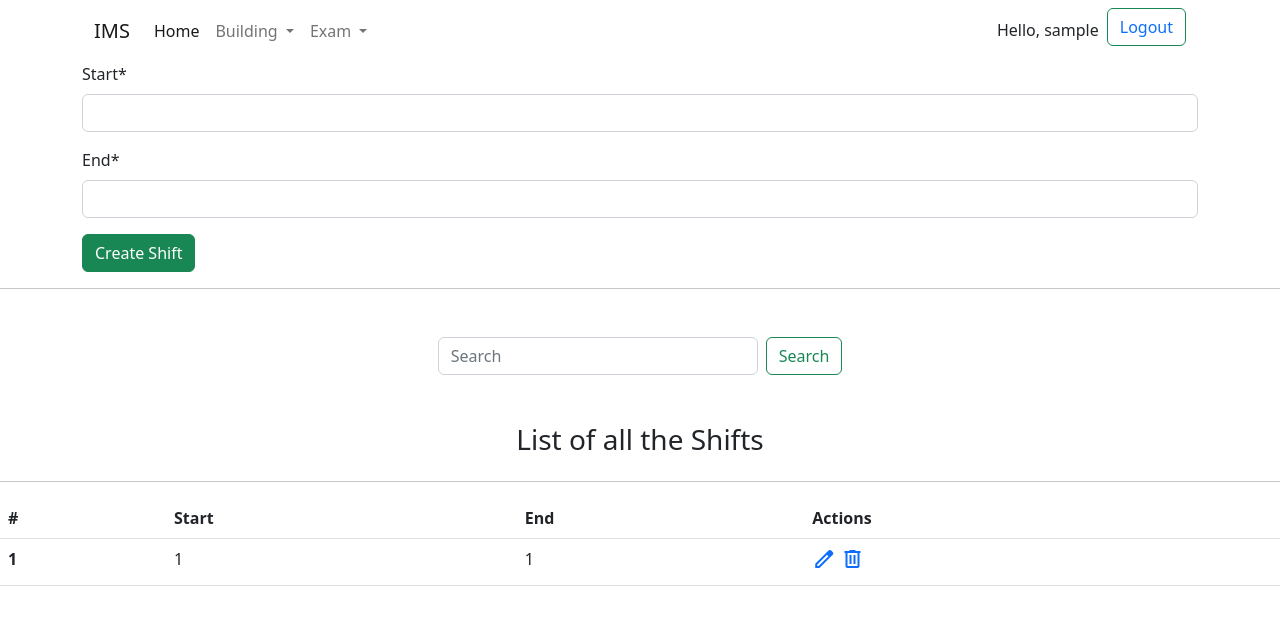
After one commit to Ashim101/Invigilator, a Django app: page /shifts/ in a window 1280 px wide. The commit adds this page. Shown: the top 625 px of the page. Run offline with Django 4.2, Linux system fonts and the light colour scheme; a user stored in the database is signed in; tables that the repository leaves empty hold one stand-in row (values such as "Sample post"); some libraries are stand-ins or nearby versions.

```diff
--- a/home/admin.py
+++ b/home/admin.py
@@ -35,13 +35,13 @@ class InvigilatorAdmin(admin.ModelAdmin):
 
 @admin.register(Exam)
 class ExamAdmin(admin.ModelAdmin):
-    list_display = ["id", "name","semester_type","regular_or_back","date","shift","start_time","end_time"]
+    list_display = ["id", "name","semester_type","regular_or_back"]
     search_fields = ["name"]
     list_filter=["semester_type"]
 
 @admin.register(ExamHallSession)
 class ExamHallSessionAdmin(admin.ModelAdmin):
-    list_display = ["id", "room","shift","date","exams_name"]
+    list_display = ["id", "room","date","exams_name"]
     def exams_name(self,obj):
        return ', '.join([exam.name for exam in obj.exams.all()])
 
--- a/home/forms.py
+++ b/home/forms.py
@@ -1,10 +1,15 @@
 from django import forms
-from .models import Building, Room, Invigilator, Exam,ExamHallSession
+from .models import Building, Room, Invigilator, Exam,ExamHallSession,Shift
 
 class BuildingForm(forms.ModelForm):
     class Meta:
         model=Building
         fields=("id","name")
+
+class ShiftForm(forms.ModelForm):
+    class Meta:
+        model=Shift
+        fields="__all__"
 
 
 class RoomForm(forms.ModelForm):
--- a/home/models.py
+++ b/home/models.py
@@ -63,7 +63,7 @@ class Invigilator(models.Model):
     email = models.EmailField(blank=True, null=True)
     gender = models.CharField(max_length=7, choices=GenderChoice.choices, default=GenderChoice.MALE.value)
     address = models.CharField(max_length=255,blank=True,null=True)
-    phone_number = models.CharField(max_length=255, blank=True, null=True,unique=True)
+    phone_number = models.CharField(max_length=255,unique=True)
     post = models.CharField(max_length=255, blank=True,null=True)
     slug=AutoSlugField(populate_from='firstname',unique=True,null=True,default=None)
 
@@ -82,29 +82,39 @@ class Invigilator(models.Model):
         return Invigilator.objects.all().exclude(id__in=assigned_invigilators)
 
 
+class Shift(models.Model):
+    start=models.IntegerField()
+    end=models.IntegerField()
+
+    def __str__(self):
+            return str(self.start) + "to" + str(self.end)
+
 
 class Exam(models.Model):
 
     class Semester_typeChoice(models.TextChoices):
         ODD = "Odd", "odd"
         EVEN = "Even", "Even"
+        NONE = "None", "None"
+
 
     class RegularOrBackChoices(models.TextChoices):
         REGULAR = "Regular", "Regular"
         BACK = "Back", "Back"
+        NONE = "None", "None"
+
+
     class ShiftChoice(models.TextChoices):
-        MORNING = "Morning", "Morning"
-        DAY = "Day", "Day"
+        SIX = "6-9", "6-9"
+        DAY = "12-12", "10-12"
+
+
     name = models.CharField(max_length=255)
     semester_type = models.CharField(max_length=50,choices=Semester_typeChoice.choices,default=Semester_typeChoice.ODD.value)
     regular_or_back = models.CharField(max_length=50,choices=RegularOrBackChoices.choices,default=RegularOrBackChoices.REGULAR.value)
-
     date = models.DateField()
-    shift = models.CharField(max_length=255,choices=ShiftChoice.choices, default=ShiftChoice.DAY.value)
-    start_time = models.TimeField()
-    end_time = models.TimeField()
+    shift = models.ManyToManyField(Shift)
     slug=AutoSlugField(populate_from='name',unique=True,null=True,default=None)
-
 
     @staticmethod
     def get_unmanaged_exams(date, shift):
@@ -122,8 +132,7 @@ class ExamHallSession(models.Model):
     )
     exams = models.ManyToManyField(Exam)
     invigilators = models.ManyToManyField(Invigilator)
-
-    shift = models.CharField(max_length=255,choices=ShiftChoice.choices)
+    shift = models.CharField(max_length=255,choices=ShiftChoice.choices,default=ShiftChoice.MORNING.value)
     date = models.DateField()
     slug=AutoSlugField(populate_from='date',unique=True,null=True,default=None)
 
@@ -134,4 +143,4 @@ class ExamHallSession(models.Model):
 
     class Meta:
         ordering= ["room__building"]
-        unique_together = ["room", "shift", "date"]
+        # unique_together = ["room", "shift", "date"]
--- /dev/null
+++ b/home/templates/shift.html
@@ -0,0 +1,58 @@
+{% extends 'base.html' %}
+{% block content %}
+
+
+{% load crispy_forms_tags %}
+  <form  method="POST">
+    {% csrf_token %}
+{{form|crispy}}
+
+    <input type="submit" class="btn btn-success" value="Create Shift">
+  </div>
+
+  </form>
+  <hr>
+
+  <form class="d-flex mb-5 mt-5 mx-auto justify-content-center align-items-center" role="search">
+    <input class="form-control me-2 w-25" type="search" name = "search" placeholder="Search" aria-label="Search">
+    <button class="btn btn-outline-success " type="submit">Search</button>
+  </form>
+  <div class="d-flex flex-column justify-content-center align-items-center ">
+    <h3>List of all the Shifts</h3>
+  </div>
+  <hr>
+<table class="table">
+  <thead>
+    <tr>
+      <th scope="col">#</th>
+      <th scope="col">Start</th>
+      <th scope="col">End</th>
+      <th scope="col">Actions</th>
+
+    </tr>
+  </thead>
+  <tbody>
+    {% for shift in shifts %}
+    <tr>
+      <th scope="row">{{forloop.counter}}</th>
+      <td>{{shift.start}}</td>
+      <td>{{shift.end}}</td>
+
+      <td>
+      <a href="/updateshift/{{shift.slug}}" class="text-decoration-none"><span class="material-symbols-outlined">
+        edit
+        </span>
+      </a>
+      <a href="/deleteshift/{{shift.slug}}" class="text-decoration-none">
+        <span class="material-symbols-outlined">
+          delete
+          </span>
+        </a>
+      </td>
+    </tr>
+    {% endfor %}
+  </tbody>
+</table>
+
+
+{% endblock %}
--- a/home/views.py
+++ b/home/views.py
@@ -11,10 +11,12 @@ from django.http import JsonResponse
 from django.http import JsonResponse,HttpResponseRedirect
 from django.shortcuts import redirect, render
 import pandas as pd
+from datetime import datetime
+from itertools import groupby
 
 
 from home.models import *
-from .forms import BuildingForm, RoomForm, InvigilatorForm, ExamForm,ExamHallSessionForm,InvigilatorUploadForm,ExcelUploadForm
+from .forms import BuildingForm, RoomForm, InvigilatorForm, ExamForm,ExamHallSessionForm,InvigilatorUploadForm,ExcelUploadForm,ShiftForm
 
 # Create your views here.
 def home(request):
@@ -41,7 +43,7 @@ def register(request):
         form = UserCreationForm(request.POST)
         if form.is_valid():
           form.save()
-          messages.success(request,"Account created successfully")
+          messages.uccess(request,"Account created successfully")
           return HttpResponseRedirect(reverse("login"))
         else:
           messages.error(request,"Account not created! please try again")
@@ -70,6 +72,30 @@ def login_page(request):
 def logout_page(request):
     logout(request)
     return HttpResponseRedirect(reverse("login"))
+
+
+
+
+@login_required(login_url="/login/")
+def shifts(request):
+    form = ShiftForm()
+    building_qs = Shift.objects.all()
+    if request.GET.get("search"):
+        search= request.GET.get("search")
+        building_qs=building_qs.filter(
+            Q(name__icontains=search)
+
+            )
+    context = {
+        "form":form,
+        "shifts":building_qs
+    }
+    if request.method == "POST":
+        form=ShiftForm(request.POST)
+        if form.is_valid():
+           form.save()
+
+    return render(request, "shift.html",context=context)
 
 
 
@@ -124,7 +150,8 @@ def rooms(request):
 @login_required(login_url="/login/")
 def exams(request):
     form = ExamForm()
-    exam_qs = Exam.objects.all()
+    exams = Exam.objects.all().order_by('name')
+
     if request.GET.get("search"):
         search= request.GET.get("search")
         exam_qs=exam_qs.filter(
@@ -135,15 +162,45 @@ def exams(request):
 
 
 
+
             )
+    shifts =Shift.objects.all()
+
+
+    if request.method == "POST":
+        selected_dates_with_shifts = request.POST.get('selectedDatesWithShiftsField')
+        dates_with_shifts_list = selected_dates_with_shifts.split(', ')
+
+        for date_with_shift in dates_with_shifts_list:
+            date, shifts = date_with_shift.split(': ')
+            date_obj = datetime.strptime(date, '%Y-%m-%d').date()
+
+            # Now, shifts will be a comma-separated string, you can further process it to create the ManyToMany relationship
+            shifts_list = [int(shift) for shift in shifts.split(',')]
+            exam_exists = Exam.objects.filter(name=request.POST.get('name'),
+                                 date=date_obj, shift__in=shifts_list).exists()
+
+            if not exam_exists:
+            # Create Exam object with the selected date and shifts
+                exam = Exam.objects.create(date=date_obj,
+                                       name=request.POST.get('name'),
+                                       semester_type=request.POST.get('semester_type'),
+                                        regular_or_back=request.POST.get('regular_or_back'),
+                                        )
+                exam.shift.set(shifts_list)
+            else:
+                messages.error(request,"This exam name of the given date and shift already exist")
+    grouped_exams = {}
+    for name, exams_group in groupby(exams, lambda x: x.name):
+        grouped_exams[name] = list(exams_group)
     context = {
         "form":form,
-        "exams":exam_qs
+        "grouped_exams":grouped_exams,
+        "shifts":shifts
     }
-    if request.method == "POST":
-        form=ExamForm(request.POST)
-        if form.is_valid():
-           form.save()
+
+        # Redirect or return response as needed after creating the Exam objects
+        # For example, you can redirect the user to a new page showing the created exams.
 
     return render(request, "exam.html",context=context)
 
@@ -156,9 +213,11 @@ def invigilators(request):
         invigilator_qs=invigilator_qs.filter(
             Q(firstname__icontains=search)|
             Q(lastname__icontains=search)|
-            Q(age__icontains=search)|
             Q(gender__icontains=search)|
             Q(address__icontains=search)|
+            Q(post__icontains=search)|
+
+
             Q(phone_number__icontains=search)
 
 
--- a/invigilator/urls.py
+++ b/invigilator/urls.py
@@ -13,6 +13,7 @@ urlpatterns = [
     path("register/", register, name="register"),
     path("login/", login_page, name="login"),
     path("logout/", logout_page, name="logout"),
+    path("shifts/", shifts, name="shifts"),
     path("rooms/", rooms, name="rooms"),
     path("exams/", exams, name="exams"),
     path("buildings/", buildings, name="buildings"),
--- a/templates/base.html
+++ b/templates/base.html
@@ -10,6 +10,14 @@
     rel="stylesheet">
     <link rel="stylesheet" href="https://fonts.googleapis.com/css2?family=Material+Symbols+Outlined:opsz,wght,FILL,GRAD@20..48,100..700,0..1,-50..200" />
     <script src="https://ajax.googleapis.com/ajax/libs/jquery/3.5.1/jquery.min.js"></script>
+    <!-- Add these in the <head> section of your HTML file -->
+<!-- Add these in the <head> section of your HTML file -->
+  <link rel="stylesheet" href="https://cdnjs.cloudflare.com/ajax/libs/fullcalendar/3.10.2/fullcalendar.min.css">
+  <script src="https://cdnjs.cloudflare.com/ajax/libs/moment.js/2.29.1/moment.min.js"></script>
+  <script src="https://cdnjs.cloudflare.com/ajax/libs/jquery/3.6.0/jquery.min.js"></script>
+  <script src="https://cdnjs.cloudflare.com/ajax/libs/fullcalendar/3.10.2/fullcalendar.min.js"></script>
+
+
   </head>
   <body>
 
@@ -41,6 +49,7 @@
                   Exam
                 </a>
                 <ul class="dropdown-menu">
+                  <li><a class="dropdown-item" href="/shifts">Add Shift</a></li>
                   <li><a class="dropdown-item" href="/invigilators">Add Invigilator</a></li>
                   <li><a class="dropdown-item" href="/exams">Add Exam</a></li>
                   <li><a class="dropdown-item" href="/examhallsessions">Assign examhall</a></li>
@@ -69,5 +78,7 @@
 
 
 <script src="https://cdn.jsdelivr.net/npm/bootstrap@5.2.3/dist/js/bootstrap.bundle.min.js" integrity="sha384-kenU1KFdBIe4zVF0s0G1M5b4hcpxyD9F7jL+jjXkk+Q2h455rYXK/7HAuoJl+0I4" crossorigin="anonymous"></script>
+
 </body>
+
 </html>
```
Also changed, not shown: home/templates/exam.html (+127 -42 lines), home/migrations/0017_alter_invigilator_phone_number.py (added), home/migrations/0018_alter_examhallsession_unique_together_and_more.py (added), home/migrations/0019_shift_alter_exam_shift.py (added), home/migrations/0020_remove_exam_shift_exam_shift.py (added).
